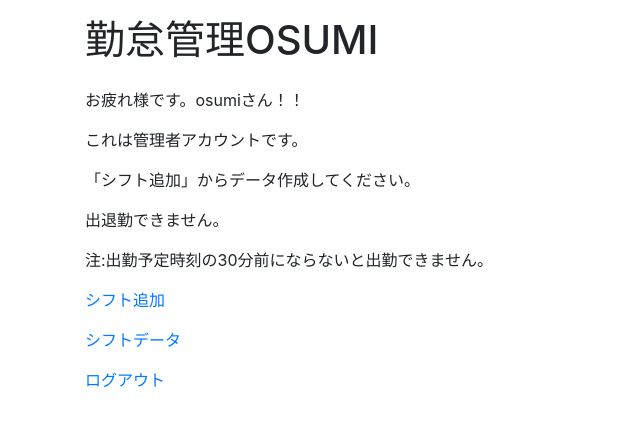
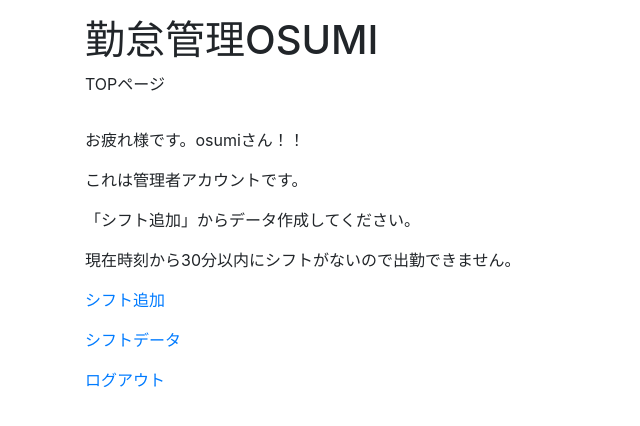
Before and after one commit to osumi-kyopuro/account, a Django app: page /attendance2/ in a window 1280 px wide. Shown: the top 426 px of the page, without its empty margins (0-640 px from the left). Run offline with Django 3.2, Linux system fonts and the light colour scheme; a user stored in the database is signed in; data that the repository does not hold is empty; some libraries are stand-ins or nearby versions.

Commit message:
title is changed

```diff
--- a/attendance2/templates/attendance2/attend_time.html
+++ b/attendance2/templates/attendance2/attend_time.html
@@ -8,7 +8,7 @@
     <!-- Bootstrap CSS -->
     <link rel="stylesheet" href="https://stackpath.bootstrapcdn.com/bootstrap/4.5.0/css/bootstrap.min.css" integrity="sha384-9aIt2nRpC12Uk9gS9baDl411NQApFmC26EwAOH8WgZl5MYYxFfc+NcPb1dKGj7Sk" crossorigin="anonymous">
 
-    <title>勤怠管理OSUMI</title>
+    <title>出勤 - 勤怠管理OSUMI</title>
   </head>
   <body>
     <!--<h1>Hello, world!</h1>-->
--- a/attendance2/templates/attendance2/erase_menu.html
+++ b/attendance2/templates/attendance2/erase_menu.html
@@ -8,7 +8,7 @@
     <!-- Bootstrap CSS -->
     <link rel="stylesheet" href="https://stackpath.bootstrapcdn.com/bootstrap/4.5.0/css/bootstrap.min.css" integrity="sha384-9aIt2nRpC12Uk9gS9baDl411NQApFmC26EwAOH8WgZl5MYYxFfc+NcPb1dKGj7Sk" crossorigin="anonymous">
 
-    <title>勤怠管理OSUMI</title>
+    <title>データ消去メニュー - 勤怠管理OSUMI</title>
   </head>
   <body>
     <!--<h1>Hello, world!</h1>-->
--- a/attendance2/templates/attendance2/home.html
+++ b/attendance2/templates/attendance2/home.html
@@ -8,7 +8,7 @@
     <!-- Bootstrap CSS -->
     <link rel="stylesheet" href="https://stackpath.bootstrapcdn.com/bootstrap/4.5.0/css/bootstrap.min.css" integrity="sha384-9aIt2nRpC12Uk9gS9baDl411NQApFmC26EwAOH8WgZl5MYYxFfc+NcPb1dKGj7Sk" crossorigin="anonymous">
 
-    <title>勤怠管理OSUMI</title>
+    <title>TOPページ - 勤怠管理OSUMI</title>
   </head>
   <body>
     <!--<h1>Hello, world!</h1>-->
@@ -28,7 +28,7 @@
     <div class="container">
         <p></p>
         <h1>勤怠管理OSUMI</h1>
-
+        <p>TOPページ</p>
     </div>
 
 
@@ -57,14 +57,12 @@
                 「シフト追加」からデータ作成してください。<p />
             {% endif %}
             {% if attend_flag == False and leave_flag　== False %}
-                出退勤できません。<p />
+                現在時刻から30分以内にシフトがないので出勤できません。<p />
             {% elif attend_flag == True %}
                 出勤できます。出勤ボタンを押してください。<p />
             {% elif leave_flag == True %}
                 退勤できます。退勤ボタンを押してください。<p />
             {% endif %}
-            注:出勤予定時刻の30分前にならないと出勤できません。
-            <p />
             <!--<a href='time'>現在時刻</a><p />-->
             {% if data_flag == False and request.user.authority == '管理者'%}
                 <a href='new'>シフト追加</a><p />
--- a/attendance2/templates/attendance2/leave_time.html
+++ b/attendance2/templates/attendance2/leave_time.html
@@ -8,7 +8,7 @@
     <!-- Bootstrap CSS -->
     <link rel="stylesheet" href="https://stackpath.bootstrapcdn.com/bootstrap/4.5.0/css/bootstrap.min.css" integrity="sha384-9aIt2nRpC12Uk9gS9baDl411NQApFmC26EwAOH8WgZl5MYYxFfc+NcPb1dKGj7Sk" crossorigin="anonymous">
 
-    <title>勤怠管理OSUMI</title>
+    <title>退勤 - 勤怠管理OSUMI</title>
   </head>
   <body>
     <!--<h1>Hello, world!</h1>-->
--- a/attendance2/templates/attendance2/list.html
+++ b/attendance2/templates/attendance2/list.html
@@ -8,7 +8,7 @@
     <!-- Bootstrap CSS -->
     <link rel="stylesheet" href="https://stackpath.bootstrapcdn.com/bootstrap/4.5.0/css/bootstrap.min.css" integrity="sha384-9aIt2nRpC12Uk9gS9baDl411NQApFmC26EwAOH8WgZl5MYYxFfc+NcPb1dKGj7Sk" crossorigin="anonymous">
 
-    <title>勤怠管理OSUMI</title>
+    <title>全体のシフトデータ(登録順) - 勤怠管理OSUMI</title>
   </head>
   <body>
     <!--<h1>Hello, world!</h1>-->
--- a/attendance2/templates/attendance2/mylist.html
+++ b/attendance2/templates/attendance2/mylist.html
@@ -8,7 +8,7 @@
     <!-- Bootstrap CSS -->
     <link rel="stylesheet" href="https://stackpath.bootstrapcdn.com/bootstrap/4.5.0/css/bootstrap.min.css" integrity="sha384-9aIt2nRpC12Uk9gS9baDl411NQApFmC26EwAOH8WgZl5MYYxFfc+NcPb1dKGj7Sk" crossorigin="anonymous">
 
-    <title>勤怠管理OSUMI</title>
+    <title>{{user}}のシフトデータ - 勤怠管理OSUMI</title>
   </head>
   <body>
     <!--<h1>Hello, world!</h1>-->
--- a/attendance2/templates/attendance2/new.html
+++ b/attendance2/templates/attendance2/new.html
@@ -8,7 +8,7 @@
     <!-- Bootstrap CSS -->
     <link rel="stylesheet" href="https://stackpath.bootstrapcdn.com/bootstrap/4.5.0/css/bootstrap.min.css" integrity="sha384-9aIt2nRpC12Uk9gS9baDl411NQApFmC26EwAOH8WgZl5MYYxFfc+NcPb1dKGj7Sk" crossorigin="anonymous">
 
-    <title>勤怠管理OSUMI</title>
+    <title>シフト追加フォーム - 勤怠管理OSUMI</title>
   </head>
   <body>
     <!--<h1>Hello, world!</h1>-->
--- a/attendance2/templates/attendance2/sortlist.html
+++ b/attendance2/templates/attendance2/sortlist.html
@@ -8,7 +8,7 @@
     <!-- Bootstrap CSS -->
     <link rel="stylesheet" href="https://stackpath.bootstrapcdn.com/bootstrap/4.5.0/css/bootstrap.min.css" integrity="sha384-9aIt2nRpC12Uk9gS9baDl411NQApFmC26EwAOH8WgZl5MYYxFfc+NcPb1dKGj7Sk" crossorigin="anonymous">
 
-    <title>勤怠管理OSUMI</title>
+    <title>全体のデータ(時系列順) - 勤怠管理OSUMI</title>
   </head>
   <body>
     <!--<h1>Hello, world!</h1>-->
--- a/attendance2/views.py
+++ b/attendance2/views.py
@@ -13,9 +13,8 @@ from django.conf.locale import ja
 #import .models
 
 # Create your views here.
-def list_check(request):
+def list_check(request):#データ整合チェック
     from .models import Attendance
-    #urlName = reverse('list')
     Attendance.objects.filter(scheduled_attend_time__gt=F('scheduled_leave_time')).delete()
     latest_order = Attendance.objects.latest('id')
     if latest_order.attend_time!=None and latest_order.leave_time!=None:
@@ -25,18 +24,19 @@ def list_check(request):
     if c > 1:
         Attendance.objects.latest('id').delete()
     data = Attendance.objects.all()
-    params = {'message': 'データ一覧', 'data': data}
+    params = {  'message': 'データ一覧',
+                'data': data#データ整合完了データ
+            }
     return render(request, 'attendance2/list.html', params)
 
-def new(request):
+def new(request):#シフト追加
     from .models import Attendance
-    #urlName = reverse('new')
     params = {'message': '', 'form': None}
     if request.method == 'POST':
         form = AttendForm(request.POST)
         if form.is_valid():
             form.save()
-            return redirect('list_check')
+            return redirect('list_check')#データ整合チェック
         else:
             params['message'] = '再入力して下さい'
             params['form'] = form
@@ -49,7 +49,9 @@ def sortlist(request):#データ時系列順
     from .models import Attendance
     from django.db.models import Sum
     data = Attendance.objects.order_by("scheduled_attend_time")
-    params = {'message': 'データ一覧', 'data': data}
+    params = {  'message': 'データ一覧',
+                'data': data
+            }
     return render(request, 'attendance2/sortlist.html', params)
 
 
@@ -61,7 +63,7 @@ def list(request):#データ登録順
 
 
 
-def mylist(request):#自分のデータ
+def mylist(request):#自分のシフトデータ
     from .models import Attendance
     from django.db.models import Sum
     data = Attendance.objects.filter(user=request.user).order_by("scheduled_attend_time")
@@ -69,7 +71,14 @@ def mylist(request):#自分のデータ
     late_count = Attendance.objects.filter(user=request.user,attend_time__gt = F('scheduled_attend_time')).count()
     early_count = Attendance.objects.filter(user=request.user,leave_time__lt=F('scheduled_leave_time')).count()
     sum = data.aggregate(Sum('work_time'))
-    params = {'message': 'データ一覧', 'data': data,'sum':sum,'user':request.user,'absence_count':absence_count,'late_count':late_count,'early_count':early_count}
+    params = {  'message': 'データ一覧', #メッセージ
+                'data': data,#自分のシフトデータ
+                'sum':sum,#総労働時間
+                'user':request.user,#ログインユーザー名
+                'absence_count':absence_count,#欠席回数
+                'late_count':late_count,#遅刻回数
+                'early_count':early_count#早退回数
+            }
     return render(request, 'attendance2/mylist.html', params)
 
 def erase(request):#データ消去メニュー
@@ -94,8 +103,9 @@ def attend_time(request):#出勤
     if data.attend_time > data.scheduled_attend_time:
         data.late=True
     data.save()
-    params = {'message': str(request.user),
-                    'attend_time':datetime.now().strftime('%H:%M:%S')}
+    params = {  'message': request.user,#アカウントユーザー名
+                'attend_time':datetime.now().strftime('%H:%M:%S')#出勤時刻
+            }
     return render(request, 'attendance2/attend_time.html',params)
 
 
@@ -107,14 +117,12 @@ def leave_time(request):#退勤
     data.leave_time = timezone.now()
     if data.leave_time < data.scheduled_leave_time:
         data.early=True
-    data.save()
-    y2 = datetime.now().strftime('%H:%M:%S')
     data.work_time=data.leave_time - data.attend_time
     data.save()
-    params = {'message': str(request.user),
-                'leave_time':datetime.now().strftime('%H:%M:%S'),
-                'work_time':data.work_time
-                }
+    params = {  'message': request.user,#アカウントユーザー名
+                'leave_time':datetime.now().strftime('%H:%M:%S'),#退勤時刻
+                'work_time':data.work_time#労働時間
+            }
     return render(request, 'attendance2/leave_time.html',params)
 
 def home(request):#TOPページ
@@ -125,56 +133,60 @@ def home(request):#TOPページ
         #シフトデータがある時
         if Attendance.objects.filter(Q(user=request.user),Q(scheduled_leave_time__gt=datetime.now()),Q(attend_time=None)|Q(leave_time=None)).exists():
             data=Attendance.objects.filter(Q(user=request.user),Q(scheduled_leave_time__gt=datetime.now()),Q(attend_time=None)|Q(leave_time=None)).earliest('scheduled_attend_time')
-            params = {'message': str(request.user),#アカウントユーザー名表示
-                    'attend_flag':True,#出勤ボタン表示flag
-                    'leave_flag':False,#退勤ボタン表示flag
-                    'data_flag':True,#データ存在flag
-                    'data':data}#次のシフト表示
+            params = {  'message': request.user,#アカウントユーザー名表示
+                        'attend_flag':True,#出勤ボタン表示flag
+                        'leave_flag':False,#退勤ボタン表示flag
+                        'data_flag':True,#データ存在flag
+                        'data':data#次のシフト表示
+                    }
         #シフトデータがない時
         else:
-            params = {'message': str(request.user),
-                    'attend_flag':True,
-                    'leave_flag':False,
-                    'data_flag':False}
+            params = {  'message': request.user,
+                        'attend_flag':True,
+                        'leave_flag':False,
+                        'data_flag':False
+                    }
     #出勤している時
     elif Attendance.objects.filter(Q(user=request.user),Q(leave_time=None),Q(attend_time__isnull=False)).exists():
         #シフトデータがある時
         if Attendance.objects.filter(Q(user=request.user),Q(scheduled_leave_time__gt=datetime.now()),Q(attend_time=None)|Q(leave_time=None)).exists():
             data=Attendance.objects.filter(Q(user=request.user),Q(scheduled_leave_time__gt=datetime.now()),Q(attend_time=None)|Q(leave_time=None)).earliest('scheduled_attend_time')
-            params = {'message': str(request.user),
-                    'attend_flag':False,
-                    'leave_flag':True,
-                    'data_flag':True,
-                    'data':data}
+            params = {  'message': request.user,
+                        'attend_flag':False,
+                        'leave_flag':True,
+                        'data_flag':True,
+                        'data':data
+                    }
         #シフトデータがない時
         else:
-            params = {'message': str(request.user),
-                    'attend_flag':False,
-                    'leave_flag':True,
-                    'data_flag':False}
+            params = {  'message': request.user,
+                        'attend_flag':False,
+                        'leave_flag':True,
+                        'data_flag':False
+                    }
     #退勤したか欠勤した時
     elif Attendance.objects.filter(user=request.user,scheduled_leave_time__gt=datetime.now()).exists():
         #シフトデータがある時
         if Attendance.objects.filter(Q(user=request.user),Q(scheduled_leave_time__gt=datetime.now()),Q(attend_time=None)|Q(leave_time=None)).exists():
             data=Attendance.objects.filter(Q(user=request.user),Q(scheduled_leave_time__gt=datetime.now()),Q(attend_time=None)|Q(leave_time=None)).earliest('scheduled_attend_time')
-            params={'message': str(request.user),
-                    'attend_flag':False,
-                    'leave_flag':False,
-                    'data_flag':True,
-                    'data':data
-            }
+            params = {  'message': request.user,
+                        'attend_flag':False,
+                        'leave_flag':False,
+                        'data_flag':True,
+                        'data':data
+                    }
         #シフトデータがない時
         else:
-            params = {'message': str(request.user),
+            params = {  'message': request.user,
+                        'attend_flag':False,
+                        'leave_flag':False,
+                        'data_flag':False
+                    }
+    #シフトデータがない場合
+    else:
+        params = {  'message': request.user,
                     'attend_flag':False,
                     'leave_flag':False,
                     'data_flag':False
                 }
-    #シフトデータがない場合
-    else:
-        params = {'message': str(request.user),
-                'attend_flag':False,
-                'leave_flag':False,
-                'data_flag':False
-            }
     return render(request, 'attendance2/home.html',params)
--- a/myapp/templates/myapp/signup.html
+++ b/myapp/templates/myapp/signup.html
@@ -8,7 +8,7 @@
     <!-- Bootstrap CSS -->
     <link rel="stylesheet" href="https://stackpath.bootstrapcdn.com/bootstrap/4.5.0/css/bootstrap.min.css" integrity="sha384-9aIt2nRpC12Uk9gS9baDl411NQApFmC26EwAOH8WgZl5MYYxFfc+NcPb1dKGj7Sk" crossorigin="anonymous">
 
-    <title>勤怠管理OSUMI</title>
+    <title>ユーザ登録 - 勤怠管理OSUMI</title>
   </head>
   <body>
     <!--<h1>Hello, world!</h1>-->
--- a/myapp/templates/registration/login.html
+++ b/myapp/templates/registration/login.html
@@ -8,7 +8,7 @@
     <!-- Bootstrap CSS -->
     <link rel="stylesheet" href="https://stackpath.bootstrapcdn.com/bootstrap/4.5.0/css/bootstrap.min.css" integrity="sha384-9aIt2nRpC12Uk9gS9baDl411NQApFmC26EwAOH8WgZl5MYYxFfc+NcPb1dKGj7Sk" crossorigin="anonymous">
 
-    <title>勤怠管理OSUMI</title>
+    <title>ログイン - 勤怠管理OSUMI</title>
   </head>
   <body>
     <!--<h1>Hello, world!</h1>-->
--- a/myapp/urls.py
+++ b/myapp/urls.py
@@ -2,7 +2,7 @@ from django.urls import path
 from . import views
 
 urlpatterns = [
-    path('', views.index, name='index'),
-    path('home/', views.home, name='home'),
-    path('signup/', views.signup, name='signup'),
+    path('', views.index, name='index'),#アカウントページ
+    path('home/', views.home, name='home'),#アカウントログイン
+    path('signup/', views.signup, name='signup'),#ユーザ登録
 ]
```
Also changed, not shown: myapp/templates/myapp/index.html (+6 -6 lines), myapp/views.py (+4 -6 lines), db.sqlite3.
